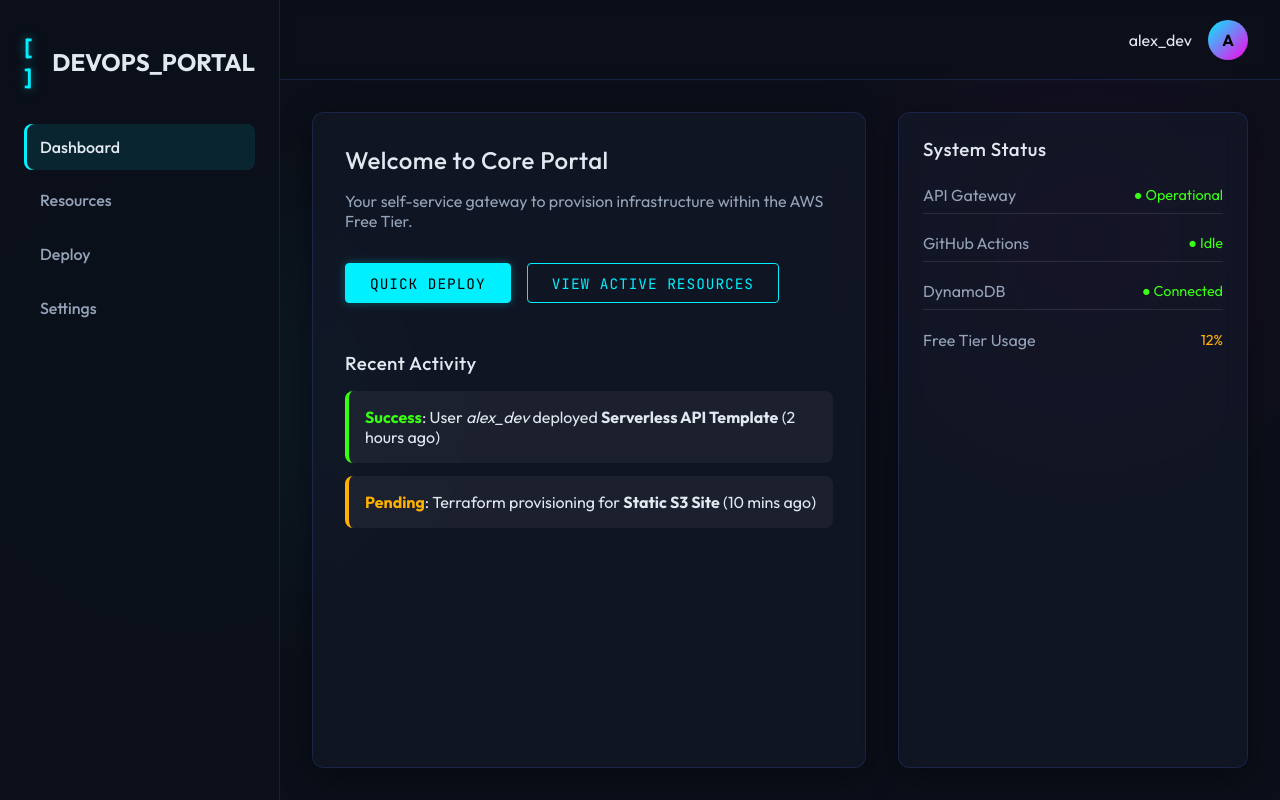
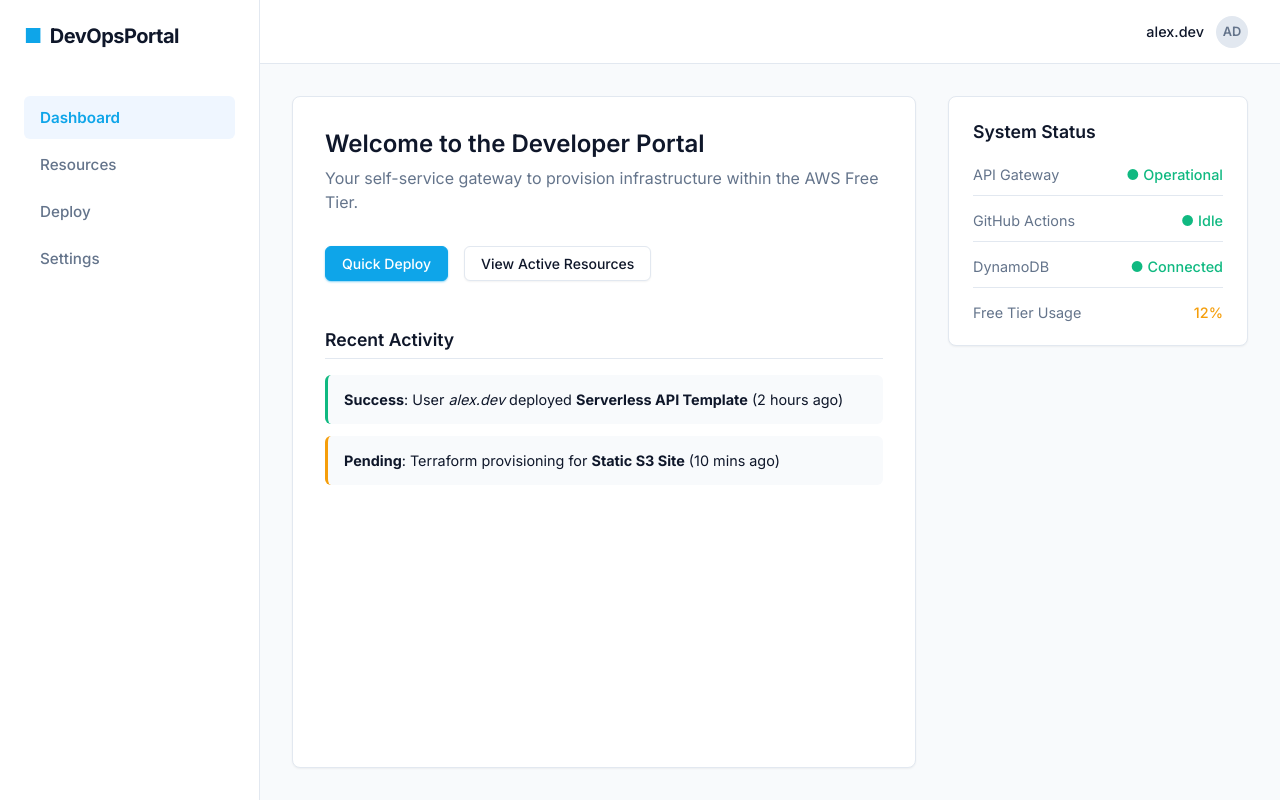
Before and after one commit to akhil96477/devops-portal, a React (Vite) app: page / in a window 1280 px wide. Built offline with nearby package versions, Linux system fonts and the light colour scheme.

Commit message:
Update frontend to clean minimal SaaS design

```diff
--- a/src/App.css
+++ b/src/App.css
@@ -6,10 +6,10 @@
 
 /* SIDEBAR */
 .sidebar {
-  width: 280px;
-  background: rgba(11, 15, 25, 0.8);
-  border-right: 1px solid var(--panel-border);
-  padding: 2rem 1.5rem;
+  width: 260px;
+  background: var(--surface-color);
+  border-right: 1px solid var(--border-color);
+  padding: 1.5rem;
   display: flex;
   flex-direction: column;
   gap: 2rem;
@@ -17,41 +17,48 @@
 }
 
 .brand {
-  font-size: 1.5rem;
+  font-size: 1.25rem;
   font-weight: 700;
+  color: var(--text-main);
   display: flex;
   align-items: center;
   gap: 0.5rem;
+  letter-spacing: -0.5px;
 }
 
 .brand .highlight {
-  color: var(--neon-accent);
-  text-shadow: 0 0 10px rgba(0, 240, 255, 0.5);
+  color: var(--primary-color);
 }
 
 .nav-links {
   display: flex;
   flex-direction: column;
-  gap: 0.5rem;
+  gap: 0.25rem;
   list-style: none;
 }
 
 .nav-item {
-  padding: 0.8rem 1rem;
-  border-radius: 8px;
+  padding: 0.75rem 1rem;
+  border-radius: 6px;
   cursor: pointer;
   color: var(--text-muted);
-  transition: all 0.3s ease;
+  transition: all 0.2s ease;
   display: flex;
   align-items: center;
-  gap: 1rem;
+  gap: 0.75rem;
   font-weight: 500;
+  font-size: 0.95rem;
 }
 
-.nav-item:hover, .nav-item.active {
+.nav-item:hover {
+  background-color: #f1f5f9;
   color: var(--text-main);
-  background: rgba(0, 240, 255, 0.1);
-  box-shadow: inset 3px 0 0 var(--neon-accent);
+}
+
+.nav-item.active {
+  background-color: #eff6ff;
+  color: var(--primary-color);
+  font-weight: 600;
 }
 
 /* MAIN LAYOUT */
@@ -63,32 +70,35 @@
 }
 
 .header {
-  height: 80px;
+  height: 64px;
   padding: 0 2rem;
   display: flex;
   align-items: center;
   justify-content: flex-end;
-  border-bottom: 1px solid var(--panel-border);
-  background: rgba(11, 15, 25, 0.4);
-  backdrop-filter: blur(8px);
+  background: var(--surface-color);
+  border-bottom: 1px solid var(--border-color);
 }
 
 .user-profile {
   display: flex;
   align-items: center;
-  gap: 1rem;
+  gap: 0.75rem;
+  font-size: 0.9rem;
+  font-weight: 500;
+  color: var(--text-main);
 }
 
 .avatar {
-  width: 40px;
-  height: 40px;
+  width: 32px;
+  height: 32px;
   border-radius: 50%;
-  background: linear-gradient(135deg, var(--neon-accent), var(--neon-secondary));
+  background-color: #e2e8f0;
+  color: var(--text-muted);
   display: flex;
   align-items: center;
   justify-content: center;
-  font-weight: bold;
-  color: #000;
+  font-weight: 600;
+  font-size: 0.8rem;
 }
 
 .content-area {
@@ -96,38 +106,38 @@
   padding: 2rem;
   overflow-y: auto;
   display: grid;
-  grid-template-columns: 1fr 350px;
+  grid-template-columns: 1fr 300px;
   gap: 2rem;
 }
 
 /* BUTTONS */
-.btn-neon {
-  background: transparent;
-  color: var(--neon-accent);
-  border: 1px solid var(--neon-accent);
-  padding: 0.6rem 1.5rem;
-  border-radius: 4px;
-  font-family: 'JetBrains Mono', monospace;
-  font-size: 0.9rem;
+.btn {
+  background: #ffffff;
+  color: var(--text-main);
+  border: 1px solid var(--border-color);
+  padding: 0.5rem 1rem;
+  border-radius: 6px;
+  font-family: inherit;
+  font-size: 0.875rem;
+  font-weight: 500;
   cursor: pointer;
-  transition: all 0.3s ease;
-  text-transform: uppercase;
-  letter-spacing: 1px;
+  transition: all 0.2s ease;
+  box-shadow: var(--shadow-sm);
 }
 
-.btn-neon:hover {
-  background: rgba(0, 240, 255, 0.15);
-  box-shadow: 0 0 15px rgba(0, 240, 255, 0.4);
+.btn:hover {
+  background: #f8fafc;
+  border-color: #cbd5e1;
 }
 
-.btn-neon.primary {
-  background: var(--neon-accent);
-  color: #000;
-  box-shadow: 0 0 10px rgba(0, 240, 255, 0.3);
+.btn.primary {
+  background: var(--primary-color);
+  color: #ffffff;
+  border: 1px solid var(--primary-color);
+  box-shadow: 0 1px 2px rgba(14, 165, 233, 0.5);
 }
 
-.btn-neon.primary:hover {
-  background: #fff;
-  border-color: #fff;
-  box-shadow: 0 0 20px rgba(255, 255, 255, 0.8);
+.btn.primary:hover {
+  background: var(--primary-hover);
+  border-color: var(--primary-hover);
 }
--- a/src/App.jsx
+++ b/src/App.jsx
@@ -12,10 +12,10 @@ function App() {
       {/* Sidebar */}
       <aside className="sidebar">
         <div className="brand">
-          <span className="highlight">[ ]</span> DEVOPS_PORTAL
+          <span className="highlight">■</span> DevOpsPortal
         </div>
 
-        <ul className="nav-links">
+        <ul className="nav-links" style={{ marginTop: '1rem' }}>
           <li className={`nav-item ${activeTab === 'dashboard' ? 'active' : ''}`} onClick={() => setActiveTab('dashboard')}>
             Dashboard
           </li>
@@ -35,8 +35,8 @@ function App() {
       <main className="main-content">
         <header className="header">
           <div className="user-profile">
-            <span>alex_dev</span>
-            <div className="avatar">A</div>
+            <span>alex.dev</span>
+            <div className="avatar">AD</div>
           </div>
         </header>
 
--- a/src/components/Dashboard.jsx
+++ b/src/components/Dashboard.jsx
@@ -3,47 +3,47 @@ import React from 'react';
 const Dashboard = () => {
   return (
     <div className="content-area">
-      <div className="main-panel glass-panel" style={{ padding: '2rem' }}>
-        <h2>Welcome to Core Portal</h2>
-        <p style={{ color: 'var(--text-muted)', marginTop: '1rem' }}>
+      <div className="panel" style={{ padding: '2rem' }}>
+        <h2 style={{ fontSize: '1.5rem', marginBottom: '0.5rem' }}>Welcome to the Developer Portal</h2>
+        <p style={{ color: 'var(--text-muted)' }}>
           Your self-service gateway to provision infrastructure within the AWS Free Tier.
         </p>
         <div style={{ marginTop: '2rem', display: 'flex', gap: '1rem' }}>
-          <button className="btn-neon primary">Quick Deploy</button>
-          <button className="btn-neon">View Active Resources</button>
+          <button className="btn primary">Quick Deploy</button>
+          <button className="btn">View Active Resources</button>
         </div>
 
         <div style={{ marginTop: '3rem' }}>
-          <h3>Recent Activity</h3>
-          <div style={{ marginTop: '1rem', display: 'flex', flexDirection: 'column', gap: '0.8rem' }}>
-            <div style={{ padding: '1rem', background: 'rgba(255,255,255,0.05)', borderRadius: '8px', borderLeft: '4px solid var(--success)' }}>
-              <strong style={{ color: 'var(--success)' }}>Success</strong>: User <i>alex_dev</i> deployed <b>Serverless API Template</b> (2 hours ago)
+          <h3 style={{ fontSize: '1.1rem', marginBottom: '1rem', borderBottom: '1px solid var(--border-color)', paddingBottom: '0.5rem' }}>Recent Activity</h3>
+          <div style={{ display: 'flex', flexDirection: 'column', gap: '0.75rem' }}>
+            <div style={{ padding: '1rem', background: '#f8fafc', borderRadius: '6px', borderLeft: '3px solid var(--success)', fontSize: '0.9rem' }}>
+              <strong style={{ color: 'var(--text-main)' }}>Success</strong>: User <i>alex.dev</i> deployed <b>Serverless API Template</b> (2 hours ago)
             </div>
-            <div style={{ padding: '1rem', background: 'rgba(255,255,255,0.05)', borderRadius: '8px', borderLeft: '4px solid var(--warning)' }}>
-              <strong style={{ color: 'var(--warning)' }}>Pending</strong>: Terraform provisioning for <b>Static S3 Site</b> (10 mins ago)
+            <div style={{ padding: '1rem', background: '#f8fafc', borderRadius: '6px', borderLeft: '3px solid var(--warning)', fontSize: '0.9rem' }}>
+              <strong style={{ color: 'var(--text-main)' }}>Pending</strong>: Terraform provisioning for <b>Static S3 Site</b> (10 mins ago)
             </div>
           </div>
         </div>
       </div>
 
-      <div className="side-panel glass-panel" style={{ padding: '1.5rem' }}>
-        <h3>System Status</h3>
-        <div style={{ marginTop: '1.5rem', display: 'flex', flexDirection: 'column', gap: '1.2rem' }}>
-          <div style={{ display: 'flex', justifyContent: 'space-between', alignItems: 'center', borderBottom: '1px solid rgba(255,255,255,0.1)', paddingBottom: '0.5rem' }}>
+      <div className="panel" style={{ padding: '1.5rem', height: 'fit-content' }}>
+        <h3 style={{ fontSize: '1.1rem', marginBottom: '1.5rem' }}>System Status</h3>
+        <div style={{ display: 'flex', flexDirection: 'column', gap: '1rem', fontSize: '0.9rem' }}>
+          <div style={{ display: 'flex', justifyContent: 'space-between', alignItems: 'center', borderBottom: '1px solid var(--border-color)', paddingBottom: '0.75rem' }}>
             <span style={{ color: 'var(--text-muted)' }}>API Gateway</span>
-            <span style={{ color: 'var(--success)', fontSize: '0.9em' }}>● Operational</span>
+            <span style={{ color: 'var(--success)', fontWeight: '500' }}>● Operational</span>
           </div>
-          <div style={{ display: 'flex', justifyContent: 'space-between', alignItems: 'center', borderBottom: '1px solid rgba(255,255,255,0.1)', paddingBottom: '0.5rem' }}>
+          <div style={{ display: 'flex', justifyContent: 'space-between', alignItems: 'center', borderBottom: '1px solid var(--border-color)', paddingBottom: '0.75rem' }}>
             <span style={{ color: 'var(--text-muted)' }}>GitHub Actions</span>
-            <span style={{ color: 'var(--success)', fontSize: '0.9em' }}>● Idle</span>
+            <span style={{ color: 'var(--success)', fontWeight: '500' }}>● Idle</span>
           </div>
-          <div style={{ display: 'flex', justifyContent: 'space-between', alignItems: 'center', borderBottom: '1px solid rgba(255,255,255,0.1)', paddingBottom: '0.5rem' }}>
+          <div style={{ display: 'flex', justifyContent: 'space-between', alignItems: 'center', borderBottom: '1px solid var(--border-color)', paddingBottom: '0.75rem' }}>
             <span style={{ color: 'var(--text-muted)' }}>DynamoDB</span>
-            <span style={{ color: 'var(--success)', fontSize: '0.9em' }}>● Connected</span>
+            <span style={{ color: 'var(--success)', fontWeight: '500' }}>● Connected</span>
           </div>
           <div style={{ display: 'flex', justifyContent: 'space-between', alignItems: 'center' }}>
             <span style={{ color: 'var(--text-muted)' }}>Free Tier Usage</span>
-            <span style={{ color: 'var(--warning)', fontSize: '0.9em' }}>12%</span>
+            <span style={{ color: 'var(--warning)', fontWeight: '500' }}>12%</span>
           </div>
         </div>
       </div>
--- a/src/index.css
+++ b/src/index.css
@@ -1,17 +1,23 @@
-@import url('https://fonts.googleapis.com/css2?family=Outfit:wght@300;400;500;700&family=JetBrains+Mono:wght@400;700&display=swap');
+@import url('https://fonts.googleapis.com/css2?family=Inter:wght@300;400;500;600;700&family=JetBrains+Mono:wght@400;500&display=swap');
 
 :root {
-  --bg-color: #0b0f19;
-  --panel-bg: rgba(20, 26, 42, 0.6);
-  --panel-border: rgba(65, 105, 225, 0.2);
-  --neon-accent: #00f0ff;
-  --neon-secondary: #ff00ea;
-  --text-main: #e2e8f0;
-  --text-muted: #94a3b8;
-  --success: #39ff14;
-  --warning: #ffb000;
-  --danger: #ff0055;
-  --glass-blur: blur(12px);
+  /* Minimal SaaS Theme */
+  --bg-color: #f8fafc;        /* Very light gray/blue background */
+  --surface-color: #ffffff;   /* Pure white panels */
+  --border-color: #e2e8f0;    /* Subtle borders */
+
+  --text-main: #0f172a;       /* Navy/slate dark text */
+  --text-muted: #64748b;      /* Gray text for secondary info */
+
+  --primary-color: #0ea5e9;   /* Nice modern blue for primary actions */
+  --primary-hover: #0284c7;
+
+  --success: #10b981;
+  --warning: #f59e0b;
+  --danger: #ef4444;
+
+  --shadow-sm: 0 1px 2px 0 rgb(0 0 0 / 0.05);
+  --shadow-md: 0 4px 6px -1px rgb(0 0 0 / 0.1), 0 2px 4px -2px rgb(0 0 0 / 0.1);
 }
 
 * {
@@ -22,33 +28,37 @@
 
 body {
   margin: 0;
-  font-family: 'Outfit', sans-serif;
+  font-family: 'Inter', system-ui, -apple-system, sans-serif;
   background-color: var(--bg-color);
   color: var(--text-main);
   min-height: 100vh;
-  overflow-x: hidden;
-  background-image:
-    radial-gradient(circle at 15% 50%, rgba(0, 240, 255, 0.05), transparent 25%),
-    radial-gradient(circle at 85% 30%, rgba(255, 0, 234, 0.05), transparent 25%);
+  -webkit-font-smoothing: antialiased;
 }
 
 h1, h2, h3, h4, h5, h6 {
-  font-weight: 500;
-  letter-spacing: 0.5px;
+  font-weight: 600;
+  color: var(--text-main);
+  margin-bottom: 0.5rem;
+}
+
+p {
+  line-height: 1.5;
 }
 
 code {
   font-family: 'JetBrains Mono', monospace;
+  font-size: 0.875em;
+  background-color: #f1f5f9;
+  padding: 0.2em 0.4em;
+  border-radius: 4px;
 }
 
-/* Glassmorphism utility classes */
-.glass-panel {
-  background: var(--panel-bg);
-  backdrop-filter: var(--glass-blur);
-  -webkit-backdrop-filter: var(--glass-blur);
-  border: 1px solid var(--panel-border);
-  border-radius: 12px;
-  box-shadow: 0 8px 32px 0 rgba(0, 0, 0, 0.37);
+/* Clean Panel Utility */
+.panel {
+  background-color: var(--surface-color);
+  border: 1px solid var(--border-color);
+  border-radius: 8px;
+  box-shadow: var(--shadow-sm);
 }
 
 /* Scrollbar */
@@ -57,12 +67,12 @@ code {
   height: 8px;
 }
 ::-webkit-scrollbar-track {
-  background: rgba(0, 0, 0, 0.2);
+  background: transparent;
 }
 ::-webkit-scrollbar-thumb {
-  background: rgba(65, 105, 225, 0.4);
+  background: #cbd5e1;
   border-radius: 4px;
 }
 ::-webkit-scrollbar-thumb:hover {
-  background: var(--neon-accent);
+  background: #94a3b8;
 }
```
Also changed, not shown: src/components/DeployForm.jsx (+26 -23 lines), src/components/ResourcesList.jsx (+24 -17 lines).
